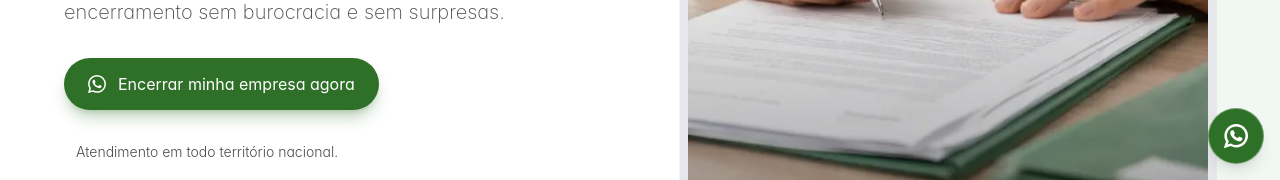
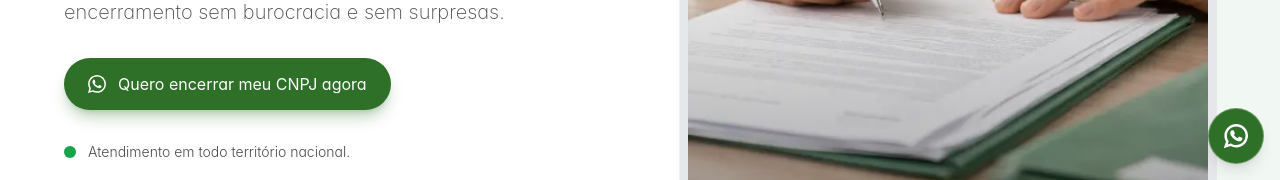
Before and after one commit to Paper-Street-Softwares/LPS-Edan-Baixa-de-Empresas, a React (Vite) app: page / in a window 1280 px wide. Shown: the part 620-800 px from the top of the page. Built offline with nearby package versions, Linux system fonts and the light colour scheme.

Commit message:
fix: Sinal Hero

```diff
--- a/src/components/sections/HeroTemplateNovo.jsx
+++ b/src/components/sections/HeroTemplateNovo.jsx
@@ -212,8 +212,11 @@ function HeroTemplateNovo({
               /> */}
               {obs && (
                 <div className="flex justify-start items-center gap-3 text-sm w-full">
-
-                  {content.texts.hero.obsHero.icon}
+                  <div className="relative flex">
+                    <span className="animate-ping absolute inline-flex h-full w-full rounded-full bg-green-600 opacity-75"></span>
+                    <span className="relative inline-flex rounded-full h-3 w-3 bg-green-600"></span>
+                  </div>
+                  {/* {content.texts.hero.obsHero.icon} */}
                   <span
                     className={`font-secondFont font-light flex gap-2 items-center ${textOpacity}`}
                   >
--- a/src/content/content.jsx
+++ b/src/content/content.jsx
@@ -147,18 +147,10 @@ const content = {
       alt: "Imagem ilustrativa da Seção Início",
       ctaButtonAriaLabel:
         "Botão para chamada de ação para contato pelo whatsapp",
-      ctaButtonText: <>Encerrar minha empresa agora</>,
+      ctaButtonText: <>Quero encerrar meu CNPJ agora</>,
       ctaButtonTextSecondary: <>A_Definir</>,
       obsHero: {
-        icon: (
-          <>
-            <div className="relative flex">
-              <span className="animate-ping absolute inline-flex h-full w-full rounded-full bg-green-600 opacity-75"></span>
-              <span className="relative inline-flex rounded-full h-3 w-3 bg-green-600"></span>
-            </div>
-            {/* ⚠️ */}
-          </>
-        ),
+        icon: <>{/* ⚠️ */}</>,
         iconTwo: <></>,
         text: <>Atendimento em todo território nacional.</>,
         textTwo: <>A_Definir</>,
```
